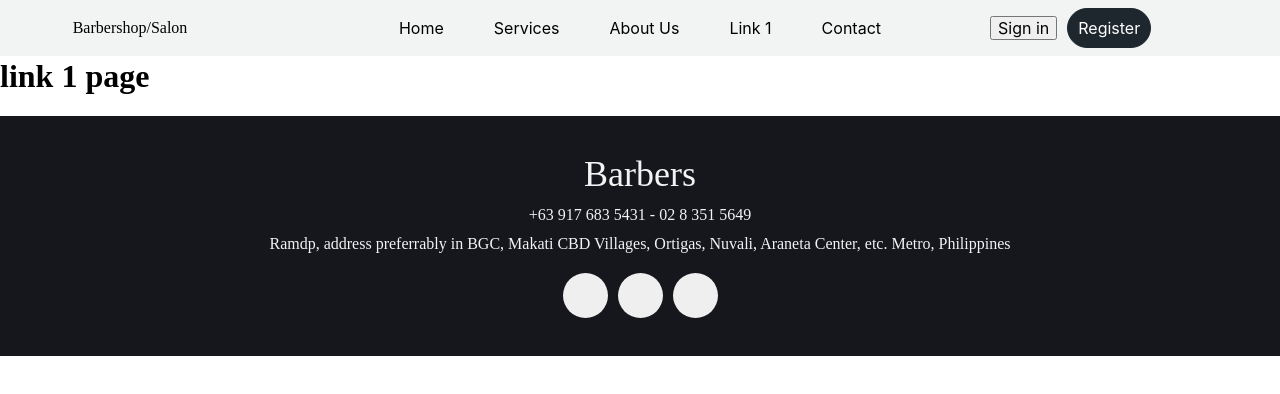
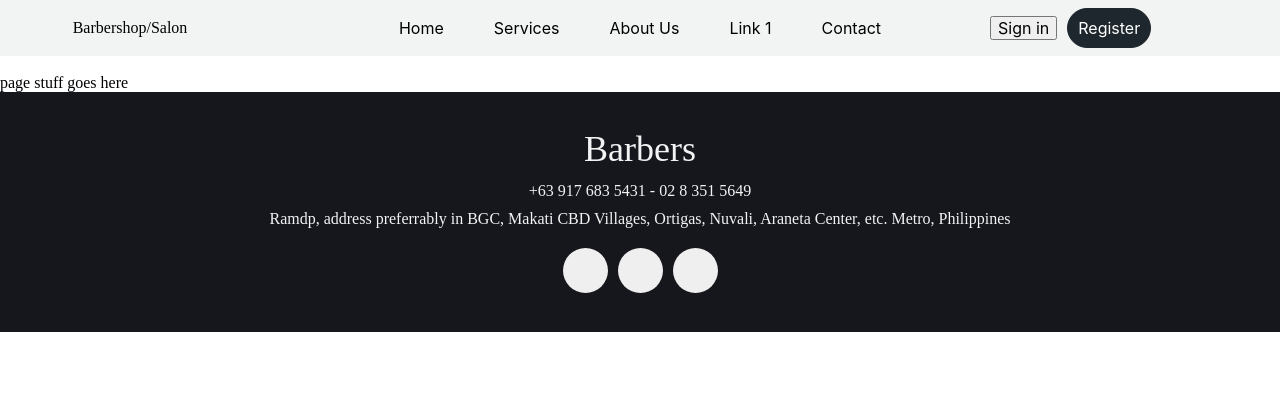
Before and after one commit to Dev-115/WEBDEV-T.U.---Project-01, a Next.js app in the folder nextJS/: page /link1 in a window 1280 px wide. Shown: the top 394 px of the page. Built offline with nearby package versions, Linux system fonts and the light colour scheme; no server answers.

Commit message:
link1 model page

```diff
--- a/nextJS/pages/link1.js
+++ b/nextJS/pages/link1.js
@@ -5,8 +5,8 @@ export default function link1() {
         <>
                 <HeaderComponent>LINK1</HeaderComponent>
                 <NavComponent/>
-                <br/><br/>
-                <h1>link 1 page</h1>
+
+                <body><br/><br/><br/><br/>page stuff goes here</body>
         </>
     )
 }
```
